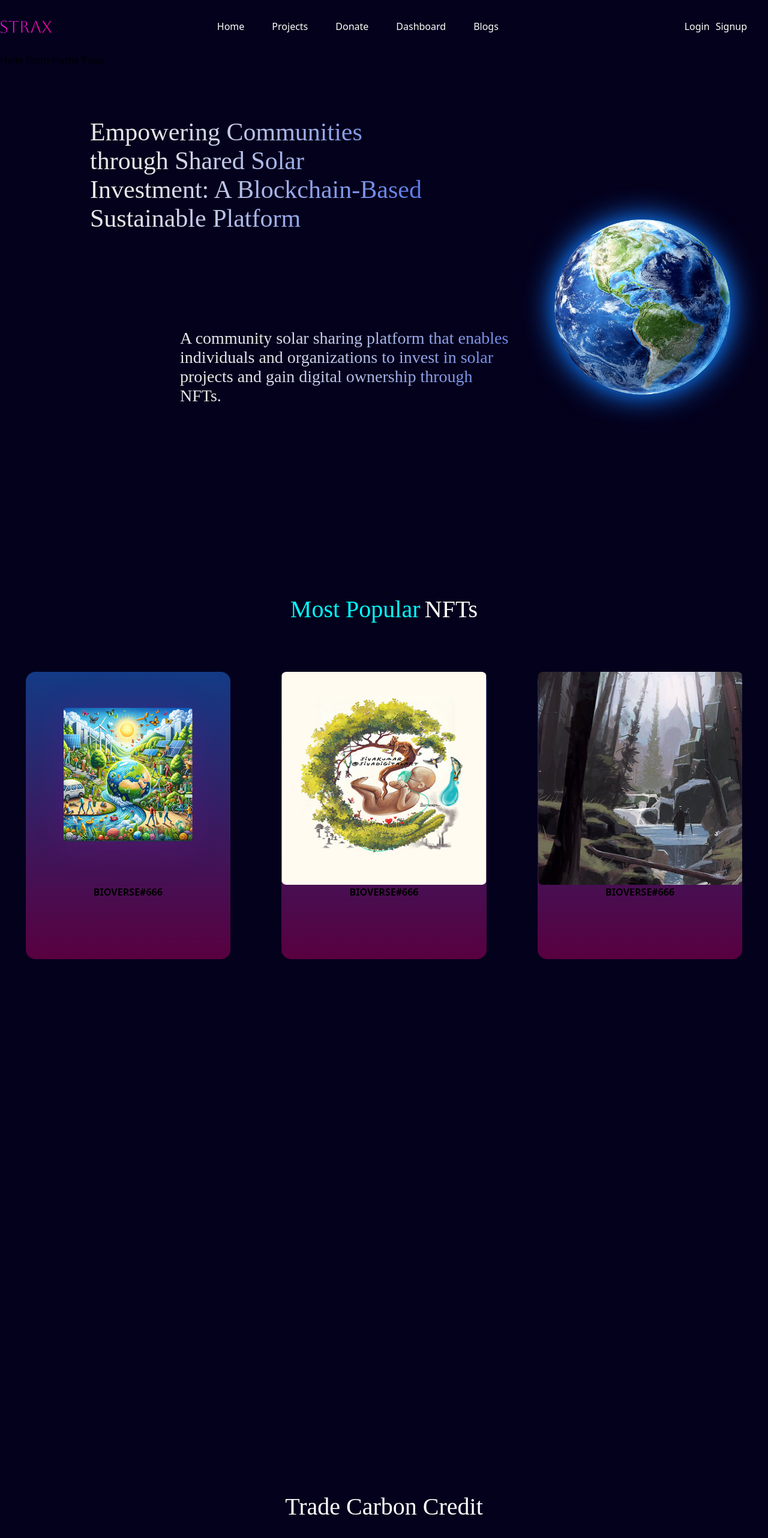
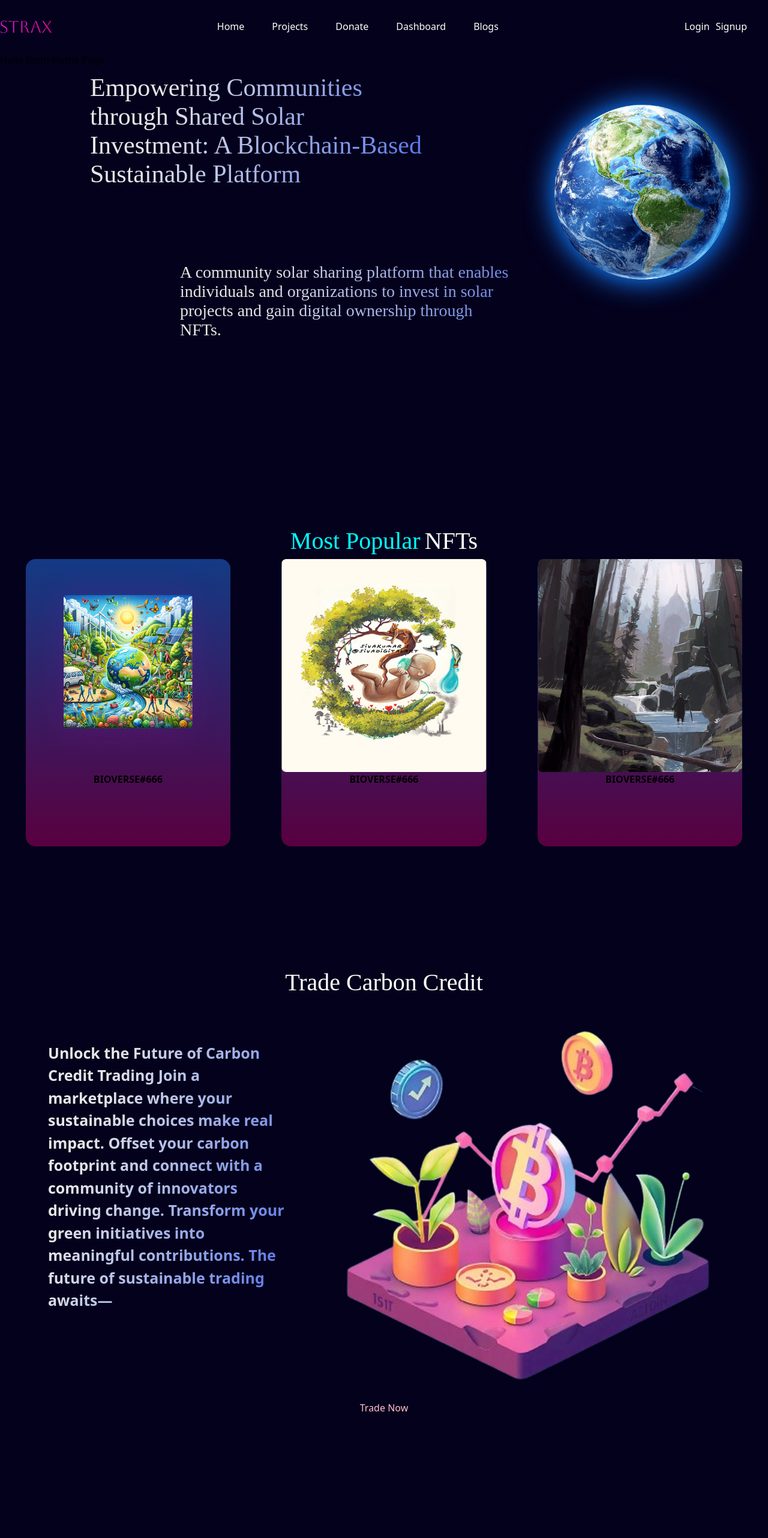
Before and after one commit to MuKulsoop/Carbonexis, a React (Vite) app: page / in a window 1280 px wide. Shown: the top 2564 px of the page at 60% size. Built offline with nearby package versions, Linux system fonts and the light colour scheme.

Commit message:
Trade Section almost complete

```diff
--- a/src/Components/Hero.css
+++ b/src/Components/Hero.css
@@ -1,6 +1,6 @@
 .Hero {
   background-color: #04011c;
-  height: 100vh;
+  height: 80vh;
   color: white;
   display: flex;
   justify-content: space-around;
--- a/src/Components/LNFT.css
+++ b/src/Components/LNFT.css
@@ -1,12 +1,13 @@
 .NFTSection
 {
-    height: 150vh;
+    height: 92vh;
+    margin-top: 15vh;
 }
 .NFTCards {
   display: flex;
   justify-content: center;
   align-items: center;
-  height: 26vh;
+  max-height: 26vh;
 }
 .Popular {
   color: aqua;
--- a/src/Components/TradeSection.css
+++ b/src/Components/TradeSection.css
@@ -1,33 +1,35 @@
 
-.Hero
+.Heading-T
 {
   display: flex;
   justify-content: center;
   align-items: center;
-        /* width: 19 rem;
-        height: 9 rem; */
-        flex-shrink: 0;
         font-family: Average;
         font-size: 40px;
         font-style: normal;
-        font-weight: 400;
-        line-height: 118.5% 56.88px;
         color: white;
-
+        max-height: 100vh;
 }
 .TradeSection
 {
-    margin: 0px 0px 0px 35px;
   display: flex;
   justify-content: center;
   align-items: center;
   flex-direction: row;
-    /* width: 20 rem;
-    height: 12 rem;  */
+}
+.Image1
+{
+width: 100vh;
+
+}
+.Trade{
+height: 180vh;
+}
+.Description-T
+{
+  margin: -80px 0px 0px 80px;
   font-size: 25px;
   font-style: normal;
-    /* font-weight: 400; */
-    /* line-height: 118.5% 56.88px; */
   background: var(
     --front-text,
     linear-gradient(
@@ -40,11 +42,14 @@
   -webkit-background-clip: text;
   -webkit-text-fill-color: transparent;
 }
-.Image1
+.Button-T
 {
-width: 88vh;
-
+  color: pink;
 }
-.Trade{
-height: 180vh;
+.TCC
+{
+  display: flex;
+  justify-content: center;
+  flex-direction: column;
+  align-items: center;
 }
--- a/src/Components/TradeSection.jsx
+++ b/src/Components/TradeSection.jsx
@@ -5,24 +5,32 @@ function TradeSection() {
   return (
     <>
       <div className="Trade">
-
-
-        <div className="Hero"><h3>Trade Carbon Credit</h3>
+        <div className="Heading-T">
+          <h3>Trade Carbon Credit</h3>
         </div>
 
-          <div className="TradeSection">
-            <p>
-             <b> Unlock the Future of Carbon Credit Trading Join a marketplace
-              where your sustainable choices make real impact. Offset your
-              carbon footprint and connect with a community of innovators
-              driving change. Transform your green initiatives into meaningful
-              contributions. The future of sustainable trading awaits—
-              </b></p>
+        <div className="TCC">
+
+          <div
+           className="TradeSection">
+             <p className="Description-T">
+              <b>
+                {" "}
+                Unlock the Future of Carbon Credit Trading Join a marketplace
+                where your sustainable choices make real impact. Offset your
+                carbon footprint and connect with a community of innovators
+                driving change. Transform your green initiatives into meaningful
+                contributions. The future of sustainable trading awaits—
+              </b>
+            </p>
             <img className="Image1" src="Trade.png" alt="" />
-          </div>
+            </div>
 
+            <div>
+              <button className="Button-T">Trade Now </button>
+            </div>
 
-
+        </div>
       </div>
     </>
   );
```
Lines whose indentation alone changed are shown as unchanged.
